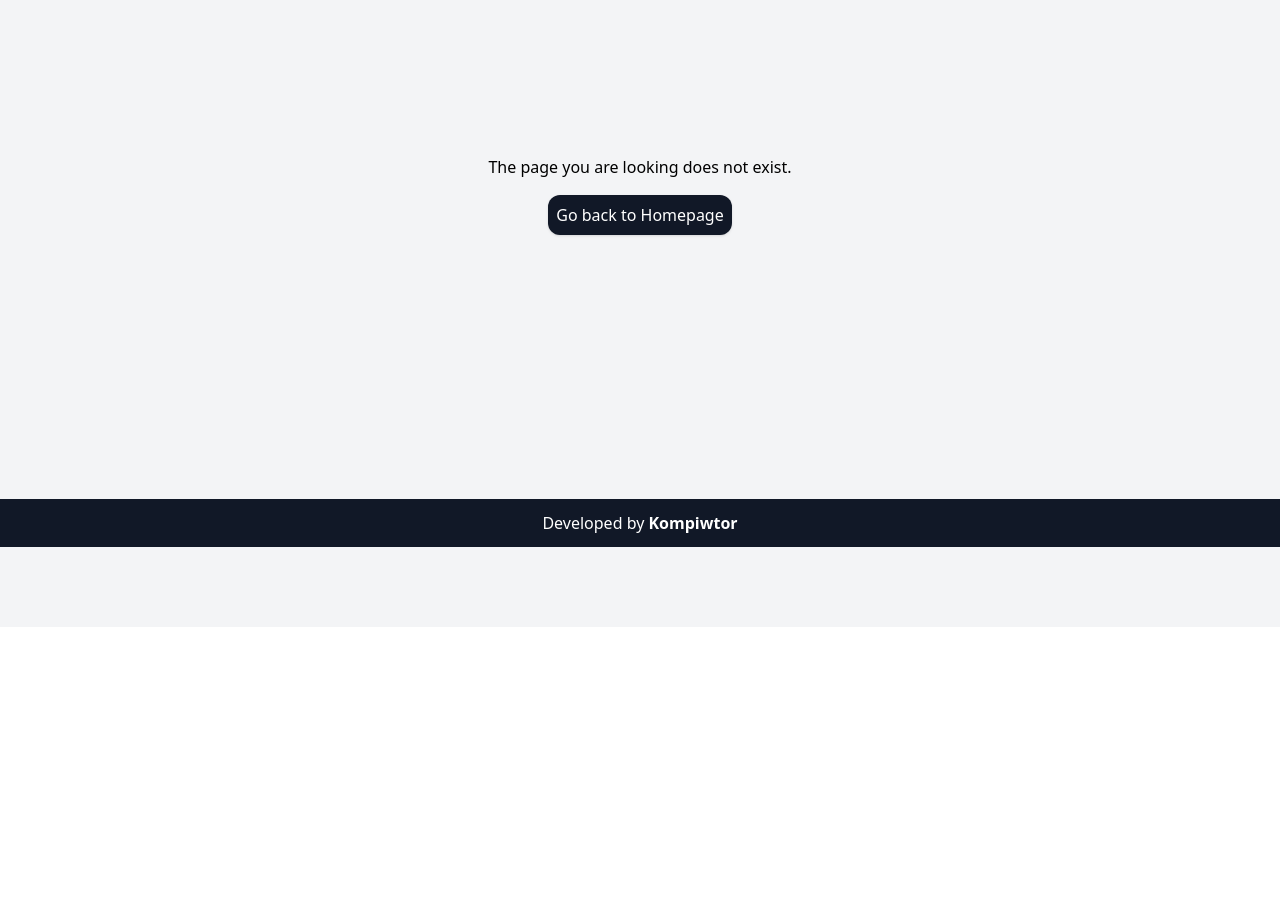
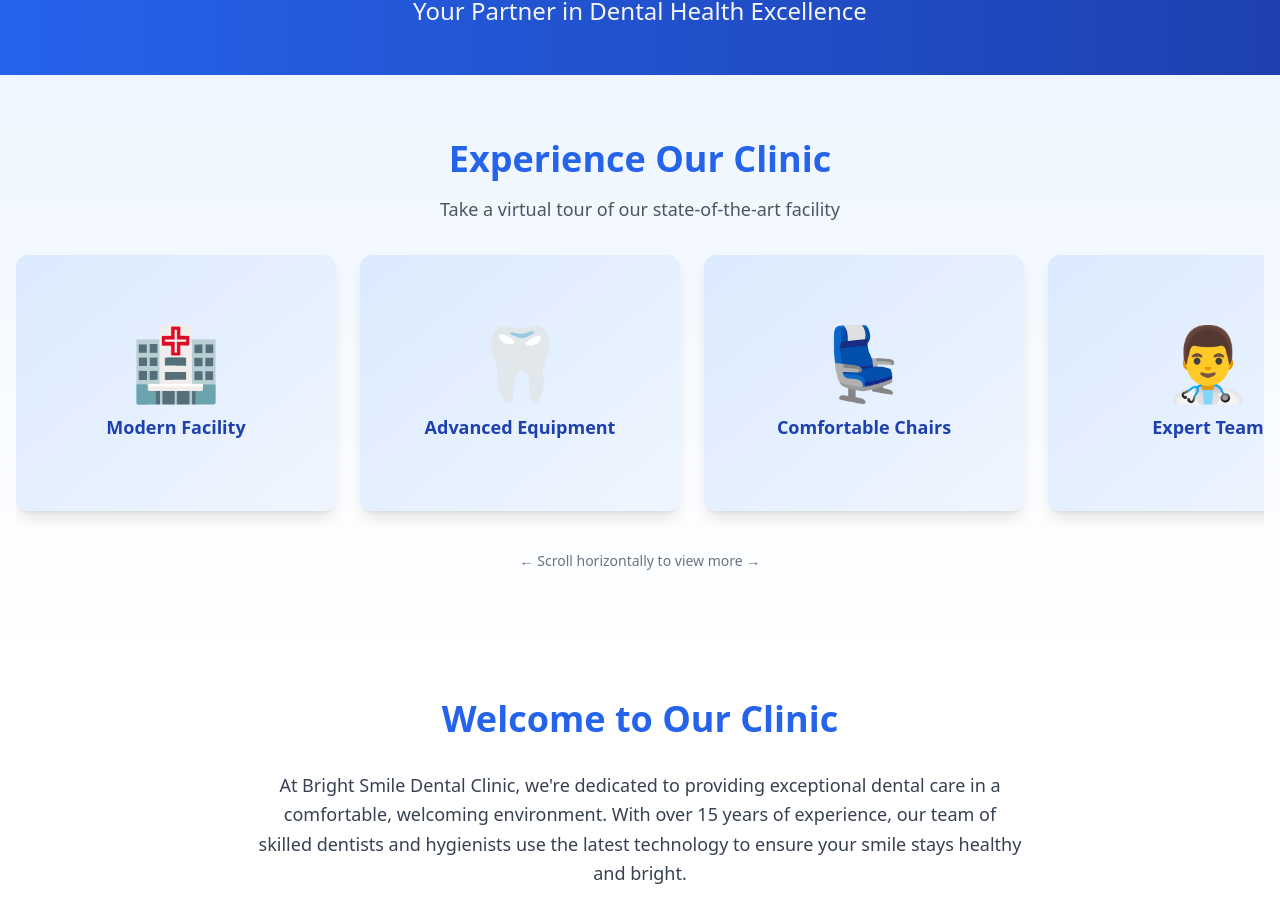
Before and after one commit to ambiknds/pyniaidiew, a React (Vite) app: page /dental in a window 1280 px wide. Shown: the part 173-1096 px from the top of the page. Before the commit the page ends 800 px from the top, so only its background shows below. Built offline with nearby package versions, Linux system fonts and the light colour scheme.

Commit message:
adding dental clinic

```diff
--- a/package.json
+++ b/package.json
@@ -12,10 +12,12 @@
   "dependencies": {
     "autoprefixer": "^10.4.20",
     "axios": "^1.7.7",
+    "leaflet": "^1.9.4",
     "postcss": "^8.4.47",
     "react": "^18.3.1",
     "react-dom": "^18.3.1",
     "react-icons": "^5.3.0",
+    "react-leaflet": "^4.2.1",
     "react-router-dom": "^6.27.0",
     "tailwindcss": "^3.4.14"
   },
--- a/src/App.jsx
+++ b/src/App.jsx
@@ -8,6 +8,7 @@ import NotFound from './pages/NotFound';
 import Footer from './components/Footer';
 import About from './pages/About'
 import Contact from './pages/Contact'
+import DentistryClinic from './pages/Dental'
 
 function App() {
   return (
@@ -19,6 +20,7 @@ function App() {
           <Route path="/products" element={<ProductListingPage />} />
           <Route path="/product/:id" element={<ProductDetailPage />} />
           <Route path="/about" element={<About />} />
+          <Route path="/dental" element={<DentistryClinic />} />
           <Route path="/contact" element={<Contact />} />
           <Route path="*" element={<NotFound />} />
         </Routes>
--- /dev/null
+++ b/src/pages/Dental.jsx
@@ -0,0 +1,155 @@
+import React from 'react';
+
+export default function DentistryClinic() {
+  const galleryImages = [
+    { id: 1, icon: '🏥', label: 'Modern Facility' },
+    { id: 2, icon: '🦷', label: 'Advanced Equipment' },
+    { id: 3, icon: '💺', label: 'Comfortable Chairs' },
+    { id: 4, icon: '👨‍⚕️', label: 'Expert Team' },
+    { id: 5, icon: '🔬', label: 'Latest Technology' },
+    { id: 6, icon: '✨', label: 'Clean Environment' },
+  ];
+
+  const services = [
+    { title: 'General Dentistry', desc: 'Comprehensive dental exams, cleanings, fillings, and preventive care.' },
+    { title: 'Cosmetic Dentistry', desc: 'Teeth whitening, veneers, and smile makeovers for a confident smile.' },
+    { title: 'Orthodontics', desc: 'Braces and clear aligners to straighten teeth and improve your bite.' },
+    { title: 'Dental Implants', desc: 'Permanent tooth replacement that looks and feels natural.' },
+    { title: 'Root Canal Therapy', desc: 'Expert treatment to save infected teeth and eliminate pain.' },
+    { title: 'Emergency Care', desc: 'Same-day appointments for dental emergencies and urgent care.' }
+  ];
+
+  return (
+    <div className="min-h-screen bg-white">
+      {/* Header */}
+      <header className="bg-gradient-to-r from-blue-600 to-blue-800 text-white py-12 shadow-lg text-center">
+        <div className="max-w-7xl mx-auto px-4">
+          <h1 className="text-4xl md:text-5xl font-bold mb-2">🦷 Bright Smile Dental Clinic</h1>
+          <p className="text-xl md:text-2xl opacity-95">Your Partner in Dental Health Excellence</p>
+        </div>
+      </header>
+
+      {/* Navigation */}
+      {/* <nav className="sticky top-0 z-50 bg-white shadow-md">
+        <div className="max-w-7xl mx-auto px-4">
+          <ul className="flex flex-wrap justify-center gap-6 py-4">
+            {['Gallery', 'About', 'Services', 'Location', 'Contact'].map((item) => (
+              <li key={item}>
+                <a href={`#${item.toLowerCase()}`} className="text-blue-600 font-semibold hover:text-blue-800">
+                  {item}
+                </a>
+              </li>
+            ))}
+          </ul>
+        </div>
+      </nav> */}
+
+      {/* Gallery */}
+      <section id="gallery" className="py-16 bg-gradient-to-b from-blue-50 to-white">
+        <div className="max-w-7xl mx-auto px-4">
+          <h2 className="text-4xl font-bold text-center text-blue-600 mb-4">Experience Our Clinic</h2>
+          <p className="text-center text-gray-600 mb-8 text-lg">Take a virtual tour of our state-of-the-art facility</p>
+
+          <div className="overflow-x-auto pb-4">
+            <div className="flex gap-6">
+              {galleryImages.map((item) => (
+                <div key={item.id} className="flex-shrink-0 w-80 h-64 bg-gradient-to-br from-blue-100 to-blue-50 rounded-xl shadow-lg hover:shadow-2xl hover:-translate-y-2 transition-all duration-300 flex flex-col items-center justify-center cursor-pointer group">
+                  <div className="text-7xl mb-4 group-hover:scale-110 transition-transform">{item.icon}</div>
+                  <p className="text-blue-800 font-semibold text-lg">{item.label}</p>
+                </div>
+              ))}
+            </div>
+          </div>
+          <p className="text-center text-gray-500 text-sm mt-6">← Scroll horizontally to view more →</p>
+        </div>
+      </section>
+
+      {/* About */}
+      <section id="about" className="py-16 bg-white">
+        <div className="max-w-7xl mx-auto px-4">
+          <h2 className="text-4xl font-bold text-center text-blue-600 mb-8">Welcome to Our Clinic</h2>
+          <p className="text-center text-gray-700 text-lg leading-relaxed max-w-3xl mx-auto">
+            At Bright Smile Dental Clinic, we're dedicated to providing exceptional dental care in a comfortable,
+            welcoming environment. With over 15 years of experience, our team of skilled dentists and hygienists
+            use the latest technology to ensure your smile stays healthy and bright.
+          </p>
+        </div>
+      </section>
+
+      {/* Services */}
+      <section id="services" className="py-16 bg-gray-50">
+        <div className="max-w-7xl mx-auto px-4">
+          <h2 className="text-4xl font-bold text-center text-blue-600 mb-12">Our Services</h2>
+          <div className="grid grid-cols-1 md:grid-cols-2 lg:grid-cols-3 gap-8">
+            {services.map((service, i) => (
+              <div key={i} className="bg-white p-8 rounded-xl shadow-md hover:shadow-xl hover:-translate-y-2 transition-all duration-300">
+                <h3 className="text-2xl font-bold text-blue-600 mb-4">{service.title}</h3>
+                <p className="text-gray-700 leading-relaxed">{service.desc}</p>
+              </div>
+            ))}
+          </div>
+        </div>
+      </section>
+
+      {/* Location */}
+      <section id="location" className="py-16 bg-white">
+        <div className="max-w-7xl mx-auto px-4">
+          <h2 className="text-4xl font-bold text-center text-blue-600 mb-12">Visit Us</h2>
+
+          <div className="grid grid-cols-1 md:grid-cols-2 lg:grid-cols-4 gap-6 mb-12">
+            <div className="bg-blue-50 p-6 rounded-xl shadow-md">
+              <h3 className="text-xl font-bold text-blue-600 mb-3">📍 Address</h3>
+              <p className="text-gray-700">123 Dental Avenue<br/>Suite 200<br/>Healthcare District<br/>New York, NY 10001</p>
+            </div>
+            <div className="bg-blue-50 p-6 rounded-xl shadow-md">
+              <h3 className="text-xl font-bold text-blue-600 mb-3">📞 Phone</h3>
+              <p className="text-gray-700">(555) 123-4567<br/><br/>Emergency: (555) 123-4568</p>
+            </div>
+            <div className="bg-blue-50 p-6 rounded-xl shadow-md">
+              <h3 className="text-xl font-bold text-blue-600 mb-3">🕐 Hours</h3>
+              <p className="text-gray-700">Mon-Fri: 8:00 AM - 6:00 PM<br/>Saturday: 9:00 AM - 3:00 PM<br/>Sunday: Closed</p>
+            </div>
+            <div className="bg-blue-50 p-6 rounded-xl shadow-md">
+              <h3 className="text-xl font-bold text-blue-600 mb-3">✉️ Email</h3>
+              <p className="text-gray-700">info@brightsmile.com<br/><br/>appointments@brightsmile.com</p>
+            </div>
+          </div>
+
+          <div className="rounded-xl overflow-hidden shadow-lg">
+            <iframe
+              src="https://www.openstreetmap.org/export/embed.html?bbox=-74.0160%2C40.7028%2C-73.9960%2C40.7228&layer=mapnik&marker=40.7128%2C-74.0060"
+              width="100%"
+              height="400"
+              style={{ border: 0 }}
+              title="Clinic Location Map"
+            />
+          </div>
+        </div>
+      </section>
+
+      {/* Contact */}
+      <section id="contact" className="py-16 bg-gradient-to-r from-blue-600 to-blue-800 text-white">
+        <div className="max-w-7xl mx-auto px-4 text-center">
+          <h2 className="text-4xl font-bold mb-6">Schedule Your Appointment</h2>
+          <p className="text-xl mb-8">Ready to achieve your best smile? Contact us today!</p>
+          <div className="flex flex-wrap justify-center gap-4">
+            <a href="tel:5551234567" className="bg-white text-blue-600 px-8 py-4 rounded-lg font-semibold hover:bg-blue-50 transition-colors shadow-lg">
+              Call Now
+            </a>
+            <a href="mailto:appointments@brightsmile.com" className="bg-white text-blue-600 px-8 py-4 rounded-lg font-semibold hover:bg-blue-50 transition-colors shadow-lg">
+              Email Us
+            </a>
+          </div>
+        </div>
+      </section>
+
+      {/* Footer */}
+      <footer className="bg-gray-900 text-white py-8">
+        <div className="max-w-7xl mx-auto px-4 text-center">
+          {/* <p className="text-lg">&copy; 2025 Bright Smile Dental Clinic. All rights reserved.</p> */}
+          <p className="text-gray-400 mt-2">Providing Quality Dental Care Since 2025</p>
+        </div>
+      </footer>
+    </div>
+  );
+}
```
Also changed, not shown: 1 other file (tests, documents, lock files or other folders).
